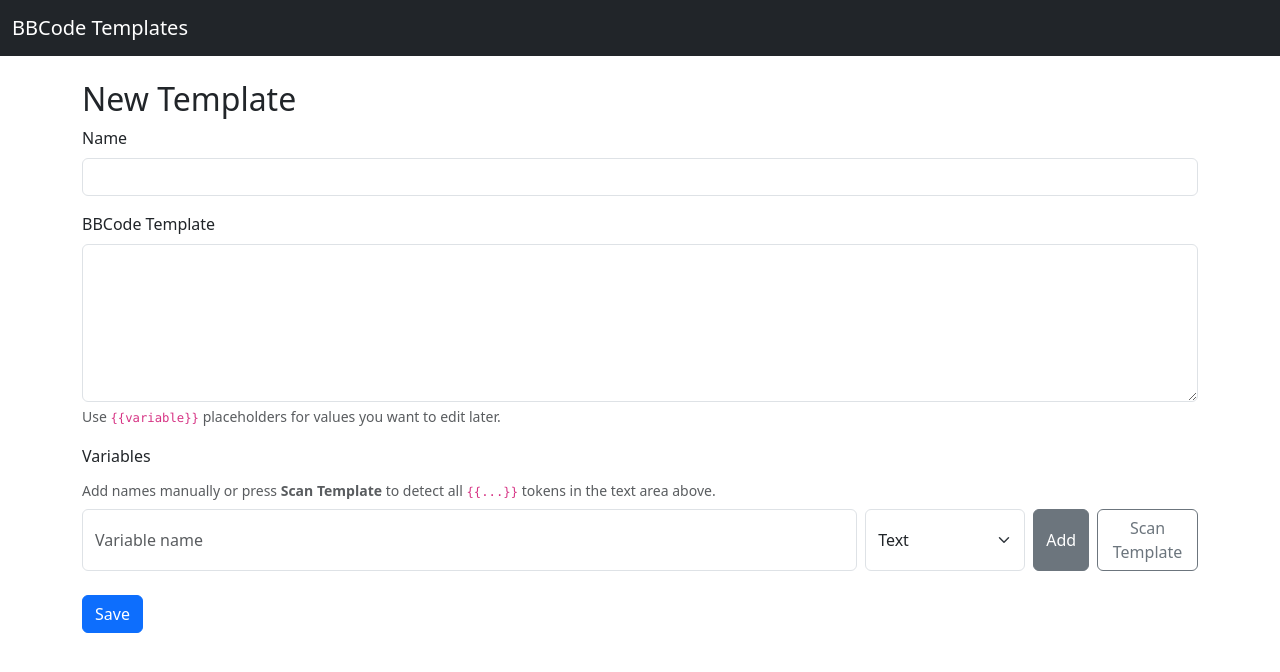
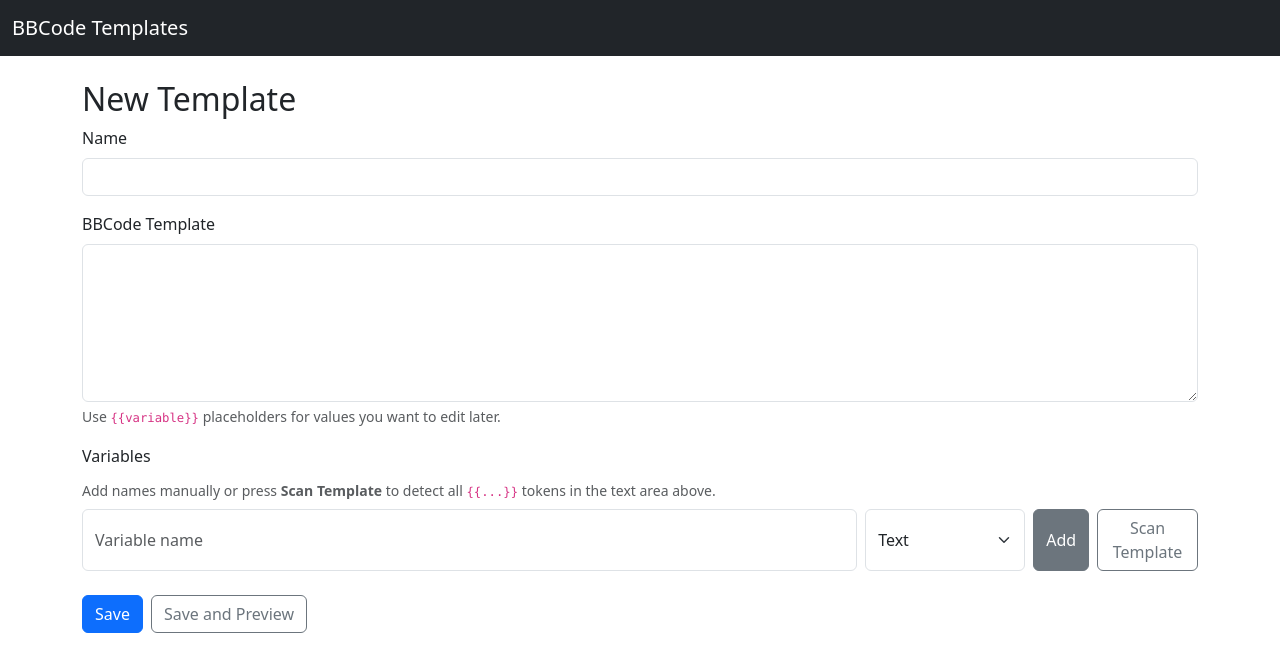
Before and after one commit to eds35016/bbcode-react-app, a React (Vite) app in the folder bbcode-app/: page /edit in a window 1280 px wide. Shown: the top 672 px of the page. Built offline with nearby package versions, Linux system fonts and the light colour scheme.

Commit message:
Make preview button save before navigating

```diff
--- a/bbcode-app/src/pages/EditPage.jsx
+++ b/bbcode-app/src/pages/EditPage.jsx
@@ -1,5 +1,5 @@
 import { useEffect, useState } from 'react'
-import { Link, useNavigate, useParams } from 'react-router-dom'
+import { useNavigate, useParams } from 'react-router-dom'
 import { loadTemplates, saveTemplate } from '../utils/storage'
 import { v4 as uuidv4 } from 'uuid'
 
@@ -65,16 +65,23 @@ export default function EditPage() {
     )
   }
 
+  const buildTemplate = () => ({
+    id: editing ? id : uuidv4(),
+    name,
+    content,
+    variables,
+  })
+
   const handleSubmit = e => {
     e.preventDefault()
-    const t = {
-      id: editing ? id : uuidv4(),
-      name,
-      content,
-      variables,
-    }
+    saveTemplate(buildTemplate())
+    navigate('/')
+  }
+
+  const handleSavePreview = () => {
+    const t = buildTemplate()
     saveTemplate(t)
-    navigate('/')
+    navigate(`/preview/${t.id}`)
   }
 
   return (
@@ -170,14 +177,13 @@ export default function EditPage() {
           </ul>
         </div>
         <button type="submit" className="btn btn-primary">Save</button>
-        {editing && (
-          <Link
-            to={`/preview/${id}`}
-            className="btn btn-outline-secondary ms-2"
-          >
-            Preview
-          </Link>
-        )}
+        <button
+          type="button"
+          className="btn btn-outline-secondary ms-2"
+          onClick={handleSavePreview}
+        >
+          Save and Preview
+        </button>
       </form>
     </div>
   )
```
